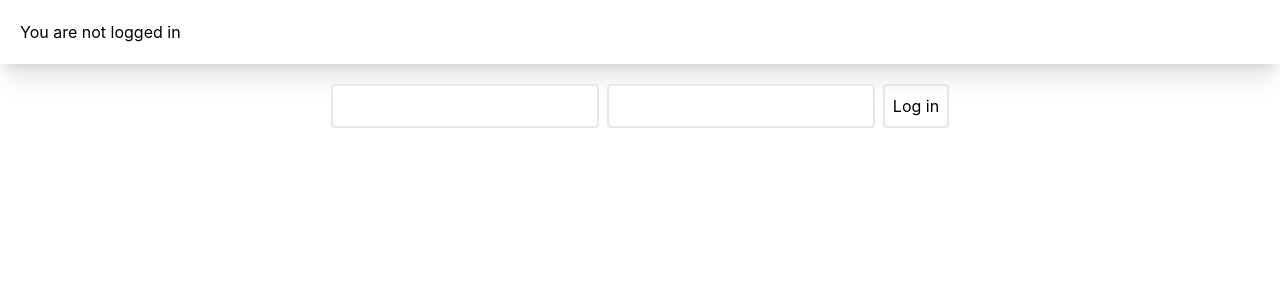
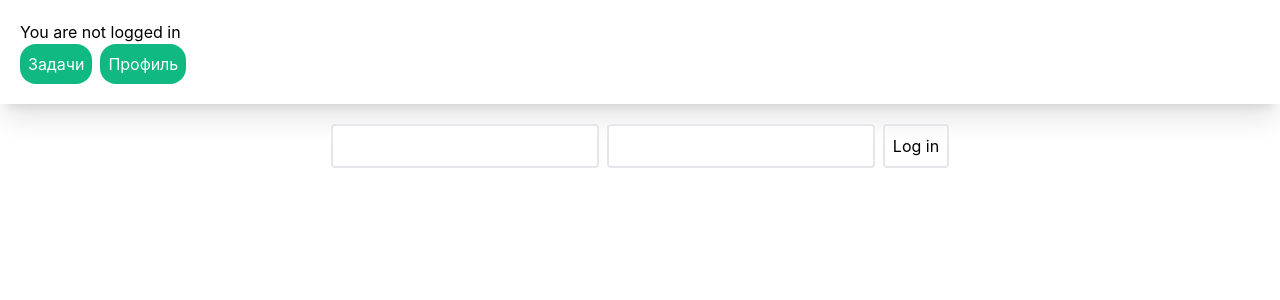
Before and after one commit to Azgiliat/my-little-jira, a React (Vite) app: page /login in a window 1280 px wide. Shown: the top 300 px of the page. Built offline with nearby package versions, Linux system fonts and the light colour scheme.

Commit message:
add base buttons

```diff
--- a/src/App.tsx
+++ b/src/App.tsx
@@ -1,11 +1,13 @@
 import React, { useState } from 'react';
 
-import { ILogInContext, LogInContext, User } from '@/contexts/LogInContext';
+import { ILogInContext, LogInContext } from '@/contexts/LogInContext';
+import { User } from '@/http/dto/auth';
 import CreateRoutes from '@/routes/CreateRoutes';
 import './index.css';
+import './UI/index.css';
 
 function App() {
-  const [loggedIn, setLoggedIn] = useState<{ user: User }>({
+  const [loggedIn, setLoggedIn] = useState<{ user: User | null }>({
     user: null,
   });
   const logInCtx: ILogInContext = {
--- /dev/null
+++ b/src/UI/UIElementsType.ts
@@ -0,0 +1,6 @@
+export enum UIElementsType {
+  Primary = 'primary',
+  Secondary = 'secondary',
+  Error = 'error',
+  Warning = 'warning',
+}
--- /dev/null
+++ b/src/UI/buttons/BaseButton.tsx
@@ -0,0 +1,30 @@
+import React, { PropsWithChildren } from 'react';
+
+import { UIElementsType } from '@/UI/UIElementsType';
+
+export function BaseButton({
+  onClick,
+  children,
+  type,
+  className,
+}: PropsWithChildren<{
+  onClick?: () => void;
+  type: UIElementsType;
+  className?: string;
+}>) {
+  const clickHandler = () => {
+    if (onClick) {
+      onClick();
+    }
+  };
+
+  return (
+    <button
+      onClick={clickHandler}
+      className={`base-button base-button--${type} ${className || ''}`}
+      type="button"
+    >
+      {children}
+    </button>
+  );
+}
--- /dev/null
+++ b/src/UI/buttons/base-button.css
@@ -0,0 +1,18 @@
+.base-button {
+  @apply p-2;
+  @apply rounded-2xl;
+  @apply bg-black;
+  @apply text-white;
+}
+.base-button--primary {
+  @apply bg-emerald-500;
+}
+.base-button--secondary {
+  @apply bg-gray-500;
+}
+.base-button--error {
+  @apply bg-red-500;
+}
+.base-button--warning {
+  @apply bg-orange-500;
+}
--- /dev/null
+++ b/src/UI/index.css
@@ -0,0 +1,2 @@
+@import "./buttons/base-button.css";
+@import "./loaders/line-dots-loader/line-dots-loader.css";
--- a/src/UI/loaders/line-dots-loader/LineDotsLoader.tsx
+++ b/src/UI/loaders/line-dots-loader/LineDotsLoader.tsx
@@ -1,5 +1,4 @@
 import React from 'react';
-import './line-dots-loader.css';
 
 export function LineDotsLoader() {
   return (
--- /dev/null
+++ b/src/components/TopAsideTabs.tsx
@@ -0,0 +1,51 @@
+import React from 'react';
+import { useNavigate } from 'react-router-dom';
+
+import { UIElementsType } from '@/UI/UIElementsType';
+import { BaseButton } from '@/UI/buttons/BaseButton';
+
+type Tab = {
+  title: string;
+  value: string;
+  path: string;
+};
+
+export function TopAsideTabs() {
+  const tabs: Tab[] = [
+    {
+      title: 'Задачи',
+      value: 'tasks',
+      path: '/tasks',
+    },
+    {
+      title: 'Профиль',
+      value: 'profile',
+      path: '/profile',
+    },
+  ];
+  const navigate = useNavigate();
+  const goToTab = (tab: Tab) => {
+    switch (tab.value) {
+      case 'tasks':
+        navigate(tab.path);
+        break;
+      default:
+        break;
+    }
+  };
+
+  return (
+    <div className="flex">
+      {tabs.map((tab) => (
+        <BaseButton
+          className="mr-2 last:mr-0"
+          type={UIElementsType.Primary}
+          onClick={() => goToTab(tab)}
+          key={tab.value}
+        >
+          {tab.title}
+        </BaseButton>
+      ))}
+    </div>
+  );
+}
--- a/src/layouts/TopAside.tsx
+++ b/src/layouts/TopAside.tsx
@@ -1,5 +1,7 @@
 import React, { useContext } from 'react';
 import { Outlet } from 'react-router-dom';
+
+import { TopAsideTabs } from '@/components/TopAsideTabs';
 
 import { LogInContext } from '@/contexts/LogInContext';
 
@@ -9,7 +11,12 @@ export default function TopAside() {
   return (
     <div className="w-full">
       <div className="p-5 mb-5 shadow-xl">
-        <p>{user ? `You are logged in as ${user}` : 'You are not logged in'}</p>
+        <p>
+          {user
+            ? `You are logged in as ${user.login}`
+            : 'You are not logged in'}
+        </p>
+        <TopAsideTabs />
       </div>
       <Outlet />
     </div>
--- a/src/modules/login/LoginIndex.tsx
+++ b/src/modules/login/LoginIndex.tsx
@@ -17,13 +17,16 @@ export function LoginIndex() {
     setIsLoading(true);
     try {
       const user = await login(options);
-      loginCtx.setUser(user.firstName);
+      loginCtx.setUser(user);
       setErrors([]);
-      navigate('/');
     } catch (err) {
       setErrors([err as string]);
     } finally {
       setIsLoading(false);
+    }
+
+    if (loginCtx.user) {
+      navigate('/');
     }
   };
 
--- a/src/modules/tasks/TaskGroup.tsx
+++ b/src/modules/tasks/TaskGroup.tsx
@@ -1,10 +1,10 @@
 import React, { PropsWithChildren } from 'react';
 
-import { TaskGroup } from '@/http/dto/tasks';
+import { TaskGroup as TaskGroupType } from '@/http/dto/tasks';
 
 export function TaskGroup({
   taskGroup,
-}: PropsWithChildren<{ taskGroup: TaskGroup }>) {
+}: PropsWithChildren<{ taskGroup: TaskGroupType }>) {
   return (
     <div>
       <p className="font-bold">{taskGroup.name}</p>
```
